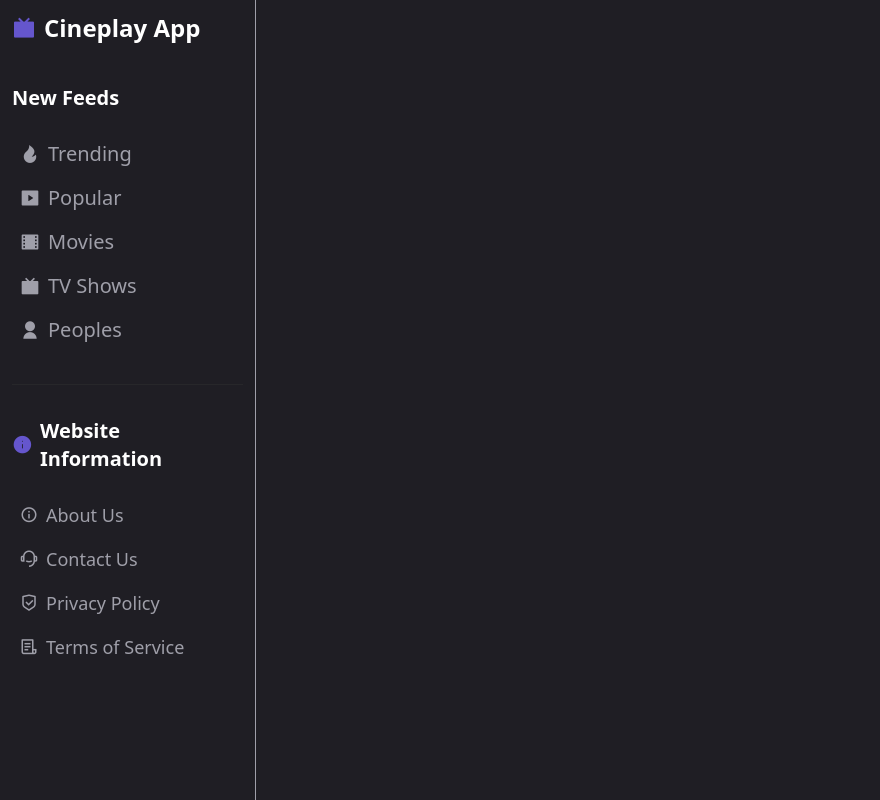
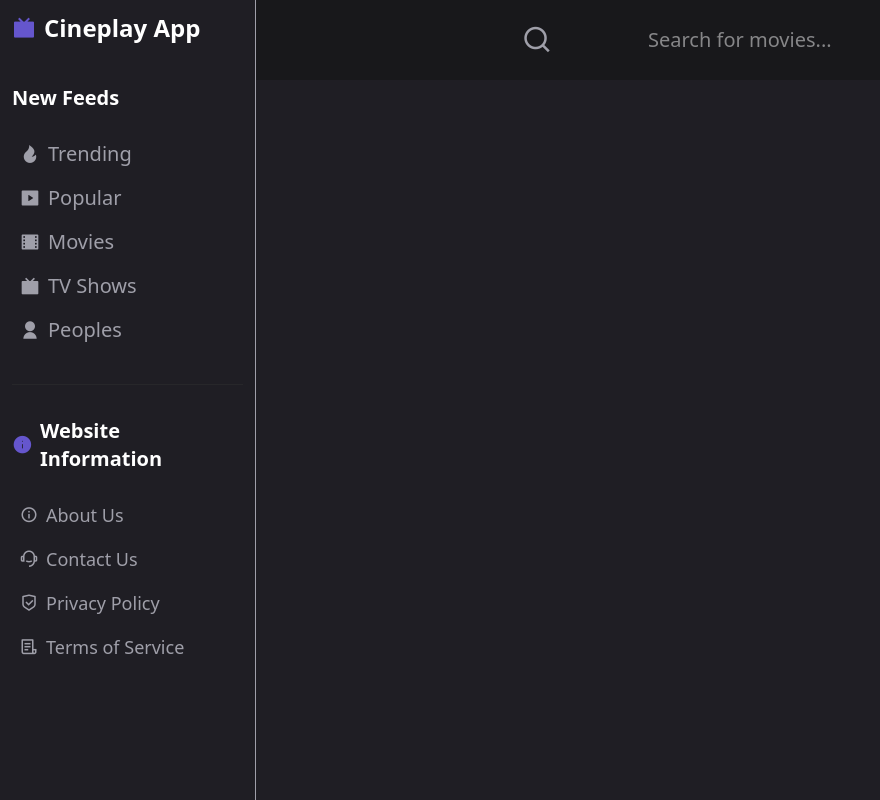
Before and after one commit to Tejas2620/Cineplay-tv, a React (Vite) app: page / in a window 1280 px wide. Shown: the whole page, without its empty margins (0-880 px from the left). Built offline with nearby package versions, Linux system fonts and the light colour scheme.

Commit message:
Integrate Ant Design components and enhance UI with a custom scrollbar. Add Topnav and Header components for improved navigation and search functionality. Update package dependencies in package.json and package-lock.json.

```diff
--- a/package.json
+++ b/package.json
@@ -10,8 +10,10 @@
     "preview": "vite preview"
   },
   "dependencies": {
+    "@ant-design/icons": "^6.0.0",
     "@reduxjs/toolkit": "^2.7.0",
     "@tailwindcss/vite": "^4.1.4",
+    "antd": "^5.24.7",
     "axios": "^1.8.4",
     "react": "^19.0.0",
     "react-dom": "^19.0.0",
--- a/src/components/Home.jsx
+++ b/src/components/Home.jsx
@@ -1,11 +1,14 @@
 import React from "react";
 import Sidenav from "./template/sidenav";
+import Topnav from "./template/topnav";
 function Home() {
   document.title = "Cineplay App | Home";
   return (
     <>
       <Sidenav />
-      <div className="w-[80%] h-full"></div>
+      <div className="w-[80%] h-full">
+        <Topnav />
+      </div>
     </>
   );
 }
--- /dev/null
+++ b/src/components/template/header.jsx
@@ -0,0 +1,9 @@
+import React from 'react'
+
+function header() {
+  return (
+    <div className='w-full '>header</div>
+  )
+}
+
+export default header
--- /dev/null
+++ b/src/components/template/topnav.jsx
@@ -0,0 +1,128 @@
+import React, { useState, useEffect } from "react";
+import { Link } from "react-router-dom";
+import { RiSearchLine, RiCloseLine } from "react-icons/ri";
+import axios from "../../utils/axios";
+
+const Topnav = () => {
+  const [searchQuery, setSearchQuery] = useState("");
+  const [searchResults, setSearchResults] = useState([]);
+  const [isLoading, setIsLoading] = useState(false);
+
+  const getSearches = async () => {
+    if (!searchQuery.trim()) {
+      setSearchResults([]);
+      return;
+    }
+
+    try {
+      setIsLoading(true);
+      const response = await axios.get(`/search/multi?query=${searchQuery}`);
+      setSearchResults(response.data.results || []);
+    } catch (error) {
+      console.error("Search error:", error);
+      setSearchResults([]);
+    } finally {
+      setIsLoading(false);
+    }
+  };
+
+  // Debounce the search to avoid too many API calls
+  useEffect(() => {
+    const timer = setTimeout(() => {
+      getSearches();
+    }, 500);
+
+    return () => clearTimeout(timer);
+  }, [searchQuery]);
+
+  // Function to get the appropriate image URL or placeholder
+  const getImageUrl = (result) => {
+    if (result.media_type === "person") {
+      return result.profile_path
+        ? `https://image.tmdb.org/t/p/w500${result.profile_path}`
+        : "https://via.placeholder.com/100x150?text=No+Image";
+    } else {
+      return result.poster_path
+        ? `https://image.tmdb.org/t/p/w500${result.poster_path}`
+        : "https://via.placeholder.com/100x150?text=No+Image";
+    }
+  };
+
+  return (
+    <div className="w-full h-[10vh] relative flex justify-center items-center bg-zinc-900 px-5">
+      <div className="relative w-[50%] flex items-center">
+        <i className="text-zinc-400 text-3xl mr-4 ri-search-line"></i>
+        <input
+          className="w-full mx-10 p-5 pl-10 text-zinc-100 text-xl outline-none border-none bg-transparent"
+          type="text"
+          placeholder="Search for movies..."
+          value={searchQuery}
+          onChange={(e) => setSearchQuery(e.target.value)}
+        />
+
+        {searchQuery.length > 0 && (
+          <i
+            onClick={() => setSearchQuery("")}
+            className="text-zinc-400 text-3xl mr-4 ri-close-line cursor-pointer hover:text-zinc-200"
+          ></i>
+        )}
+      </div>
+
+      {/* Search Results Navigation - Only shown when there's a search query */}
+      {searchQuery.length > 0 && (
+        <div className="absolute w-[50%] max-h-[50vh] bg-zinc-800 top-[90%] overflow-y-auto rounded-md shadow-lg z-50 custom-scrollbar">
+          <div className="p-4">
+            <h3 className="text-zinc-100 font-semibold mb-3">Search Results</h3>
+
+            {isLoading ? (
+              <div className="flex justify-center py-4">
+                <div className="animate-spin rounded-full h-8 w-8 border-t-2 border-b-2 border-zinc-100"></div>
+              </div>
+            ) : searchResults.length > 0 ? (
+              <div className="space-y-2">
+                {searchResults.map((result) => (
+                  <div
+                    key={result.id}
+                    className="block p-2 hover:bg-zinc-700 rounded-md transition-colors cursor-pointer"
+                  >
+                    <div className="flex items-center">
+                      <div className="w-10 h-10 flex-shrink-0 mr-3 bg-zinc-700 rounded overflow-hidden">
+                        <img
+                          className="w-full h-full object-cover"
+                          src={getImageUrl(result)}
+                          alt={result.title || result.name || "Untitled"}
+                        />
+                      </div>
+                      <div className="min-w-0 flex-1">
+                        <p className="text-zinc-100 font-medium truncate">
+                          {result.title || result.name || "Untitled"}
+                        </p>
+                        <p className="text-zinc-400 text-sm truncate">
+                          {result.media_type === "movie"
+                            ? "Movie"
+                            : result.media_type === "tv"
+                            ? "TV Show"
+                            : result.media_type === "person"
+                            ? "Person"
+                            : "Other"}
+                          {result.release_date &&
+                            ` • ${result.release_date.split("-")[0]}`}
+                        </p>
+                      </div>
+                    </div>
+                  </div>
+                ))}
+              </div>
+            ) : (
+              <div className="text-zinc-400 text-center py-4">
+                No results found
+              </div>
+            )}
+          </div>
+        </div>
+      )}
+    </div>
+  );
+};
+
+export default Topnav;
--- /dev/null
+++ b/src/config/tmdb.js
@@ -0,0 +1,2 @@
+export const TMDB_API_KEY = "1f54bd990f1cdfb230adb312546d765d";
+export const TMDB_BASE_URL = "https://api.themoviedb.org/3";
--- a/src/index.css
+++ b/src/index.css
@@ -2,3 +2,60 @@
 
 /* Primary Colors: #1F1E24 */
 /* Secondary Colors: #6556CD */
+
+/* Scrollbar Styling */
+::-webkit-scrollbar {
+  width: 8px;
+  height: 8px;
+}
+
+::-webkit-scrollbar-track {
+  background: rgba(31, 30, 36, 0.1);
+  border-radius: 10px;
+}
+
+::-webkit-scrollbar-thumb {
+  background: #6556CD;
+  border-radius: 10px;
+  transition: all 0.3s ease;
+}
+
+::-webkit-scrollbar-thumb:hover {
+  background: #4f42a3;
+}
+
+/* For Firefox */
+* {
+  scrollbar-width: thin;
+  scrollbar-color: #6556CD rgba(31, 30, 36, 0.1);
+}
+
+/* Smooth Scrolling for the entire page */
+html {
+  scroll-behavior: smooth;
+}
+
+/* Custom scrollbar for search results */
+.custom-scrollbar::-webkit-scrollbar {
+  width: 6px;
+}
+
+.custom-scrollbar::-webkit-scrollbar-track {
+  background: rgba(39, 39, 42, 0.5);
+  border-radius: 10px;
+}
+
+.custom-scrollbar::-webkit-scrollbar-thumb {
+  background: #6556CD;
+  border-radius: 10px;
+}
+
+.custom-scrollbar::-webkit-scrollbar-thumb:hover {
+  background: #4f42a3;
+}
+
+/* Fix for Firefox */
+.custom-scrollbar {
+  scrollbar-width: thin;
+  scrollbar-color: #6556CD rgba(39, 39, 42, 0.5);
+}
--- /dev/null
+++ b/src/utils/axios.jsx
@@ -0,0 +1,12 @@
+import axios from "axios";
+
+const instance = axios.create({
+  baseURL: "https://api.themoviedb.org/3",
+  headers: {
+    accept: "application/json",
+    Authorization:
+      "Bearer eyJhbGciOiJIUzI1NiJ9.eyJhdWQiOiI4MTFmMzM3NzA3OWMwN2FjN2NhYWQwZTRmMzM2OGQwMCIsIm5iZiI6MTc0NDg3ODM4NC44MTksInN1YiI6IjY4MDBiYjMwZGU1ZTRkZWM2MmFlZWYxNSIsInNjb3BlcyI6WyJhcGlfcmVhZCJdLCJ2ZXJzaW9uIjoxfQ.tuY5judNNZO46p0LLpPb0gWsoPmaZS5OYpskLInk5Vo",
+  },
+});
+
+export default instance;
```
Also changed, not shown: 1 other file (tests, documents, lock files or other folders).
